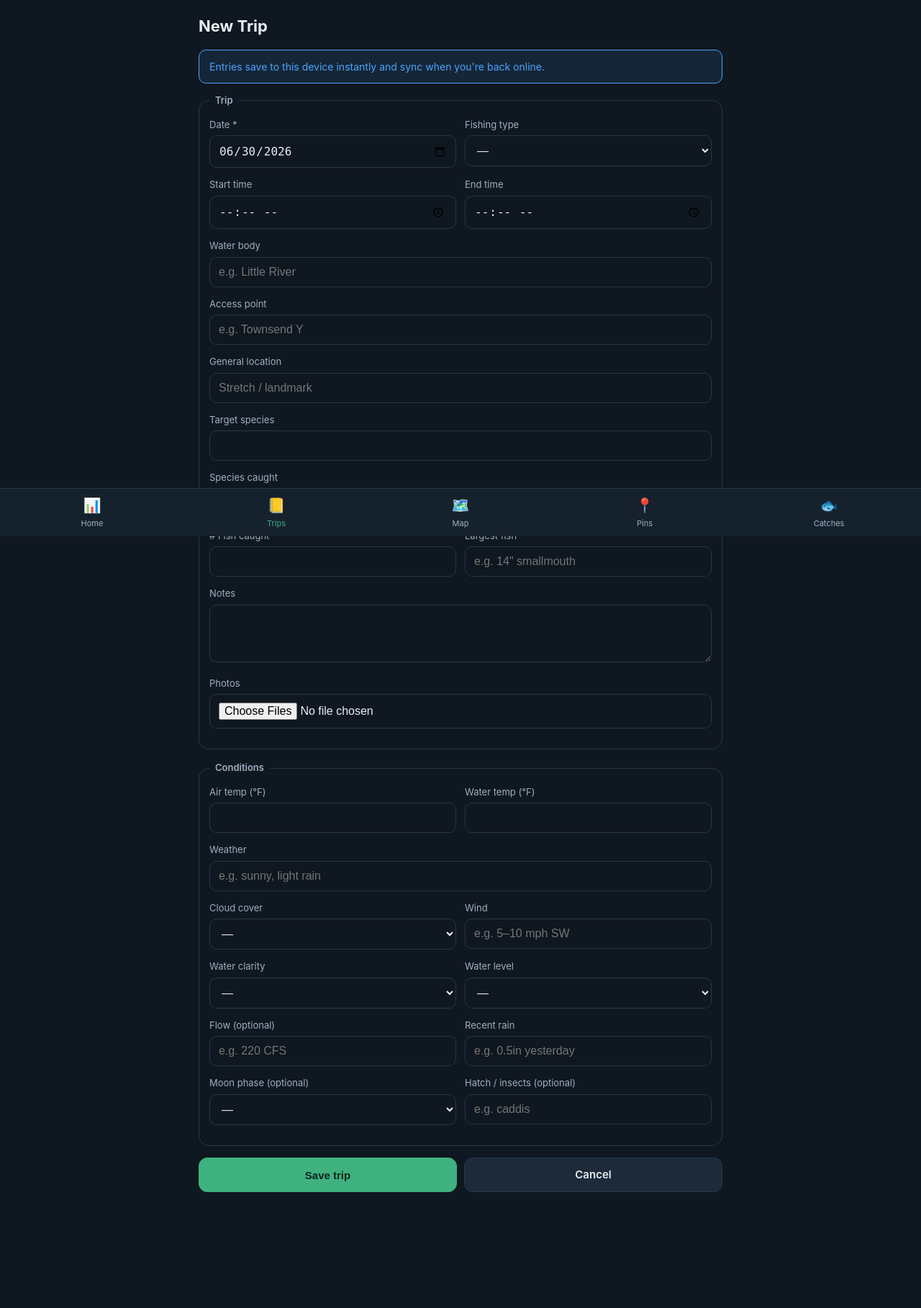
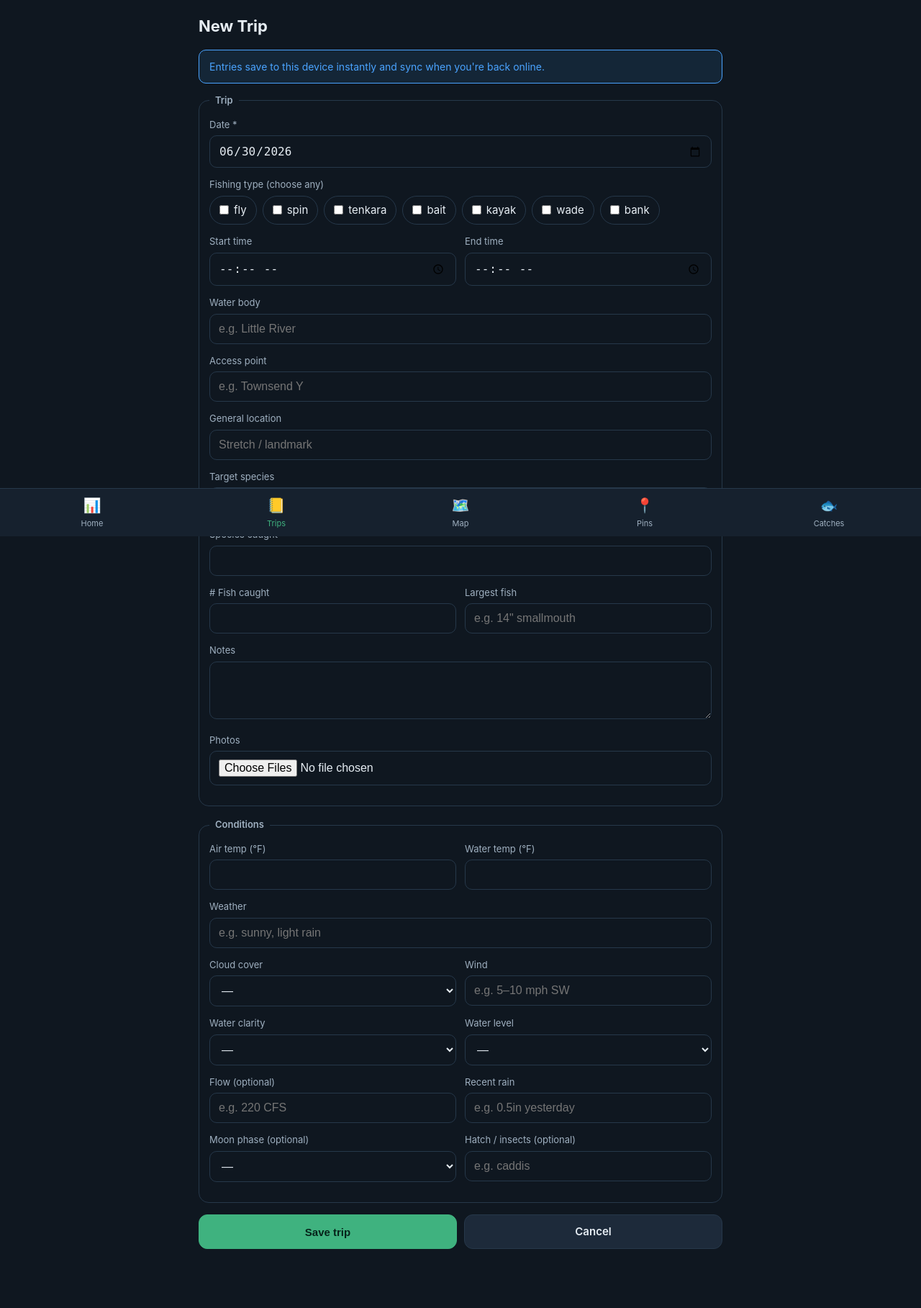
Before and after one commit to BardSec/fish, a Flask app: page /trips/new in a window 1280 px wide. Shown: the part 55-1872 px from the top of the page at 72% size. Before the commit the page ends 1711 px from the top, so only its background shows below. Run offline with Flask 3, Linux system fonts and the light colour scheme; data that the repository does not hold is empty.

Commit message:
Make trip fishing type multi-select
Fishing type was a single-select dropdown; you often fish more than one way
on a trip (e.g. wade + fly). Store one or more types comma-separated in the
existing fishing_type column — backward compatible (a legacy single value is
a valid one-item list) and transparent to the offline sync engine.

- Form: checkbox chips instead of a <select>
- trip_form.js: collect via getAll(), prefill re-checks boxes from CSV
- trips/trip_detail/dashboard: render one pill per type
- Widen column to String(120); bump service worker cache to v2
- Add multi-value round-trip API test

Co-Authored-By: Claude Opus 4.8 (1M context) <noreply@anthropic.com>

```diff
--- a/app/models.py
+++ b/app/models.py
@@ -100,7 +100,10 @@ class Trip(TimestampMixin, db.Model):
     water_body_id = db.Column(db.String(36), db.ForeignKey("water_bodies.id"))
     access_point = db.Column(db.String(160))
     general_location = db.Column(db.String(240))
-    fishing_type = db.Column(db.String(40))  # fly, spin, tenkara, bait, kayak, wade, bank
+    # One or more of FISHING_TYPES, stored comma-separated (e.g. "fly,tenkara").
+    # Kept as a plain string so the offline sync engine treats it like any other
+    # field; a single value (legacy data) is a valid one-item list.
+    fishing_type = db.Column(db.String(120))
     target_species = db.Column(db.String(240))
     species_caught = db.Column(db.String(240))
     fish_count = db.Column(db.Integer, default=0)
--- a/app/static/css/styles.css
+++ b/app/static/css/styles.css
@@ -118,6 +118,19 @@ fieldset { border: 1px solid var(--border); border-radius: var(--radius);
   padding: 14px; margin: 0 0 16px; }
 legend { padding: 0 8px; color: var(--text-dim); font-size: 13px; font-weight: 600; }
 
+/* Multi-select chips (e.g. fishing type) */
+.chips { display: flex; flex-wrap: wrap; gap: 8px; }
+.chips label {
+  display: inline-flex; align-items: center; gap: 7px; margin: 0;
+  padding: 8px 13px; border: 1px solid var(--border); border-radius: 999px;
+  background: var(--bg); color: var(--text); font-size: 15px; cursor: pointer;
+  user-select: none; transition: border-color .12s, color .12s, background .12s;
+}
+.chips input[type="checkbox"] { width: auto; margin: 0; accent-color: var(--accent); }
+.chips label:has(input:checked) {
+  border-color: var(--accent); color: var(--accent); background: var(--bg-elev2);
+}
+
 /* Filters bar */
 .filters { display: grid; grid-template-columns: repeat(2, 1fr); gap: 8px; margin-bottom: 14px; }
 .filters input, .filters select { padding: 9px 10px; font-size: 14px; }
--- a/app/static/js/dashboard.js
+++ b/app/static/js/dashboard.js
@@ -34,7 +34,7 @@
       ? data.recent_trips.map(t => `
         <a class="card tap" href="/trips/${t.id}" style="display:block">
           <strong>${escapeHtml(t.water_body || 'Trip')}</strong>
-          <div class="muted">${fmtDate(t.date)} · ${escapeHtml(t.fishing_type || '')} · ${t.fish_count || 0} fish</div>
+          <div class="muted">${[fmtDate(t.date), (t.fishing_type || '').split(',').map(s => s.trim()).filter(Boolean).join(', '), `${t.fish_count || 0} fish`].filter(Boolean).map(escapeHtml).join(' · ')}</div>
         </a>`).join('')
       : '<p class="muted">No trips yet. Log your first one!</p>';
 
--- a/app/static/js/trip_detail.js
+++ b/app/static/js/trip_detail.js
@@ -42,7 +42,7 @@
       <div class="card">
         <div class="muted">${fmtDate(trip.date)} · ${[trip.start_time, trip.end_time].filter(Boolean).join('–')}</div>
         <div style="margin:6px 0">
-          ${trip.fishing_type ? `<span class="pill accent">${escapeHtml(trip.fishing_type)}</span>` : ''}
+          ${(trip.fishing_type || '').split(',').map(s => s.trim()).filter(Boolean).map(ft => `<span class="pill accent">${escapeHtml(ft)}</span>`).join('')}
           <span class="pill">${trip.fish_count || (trip.catches || []).length} fish</span>
         </div>
         ${field('Access', trip.access_point)}${field('Location', trip.general_location)}
--- a/app/static/js/trip_form.js
+++ b/app/static/js/trip_form.js
@@ -15,6 +15,8 @@
     const fd = new FormData(form());
     const data = {};
     fd.forEach((v, k) => { data[k] = typeof v === 'string' ? v.trim() : v; });
+    // Fishing type is a multi-select (checkbox group) — store comma-separated.
+    data.fishing_type = fd.getAll('fishing_type').join(',');
     if (tripId()) data.id = tripId();
     return data;
   }
@@ -24,7 +26,13 @@
     try { trip = await Data.getTrip(id); } catch (e) { return; }
     const f = form();
     Object.entries(trip).forEach(([k, v]) => {
-      if (f.elements[k] && v != null) f.elements[k].value = v;
+      if (k === 'fishing_type' || v == null || !f.elements[k]) return;
+      f.elements[k].value = v;
+    });
+    // Re-check the fishing-type boxes from the comma-separated value.
+    const types = (trip.fishing_type || '').split(',').map(s => s.trim()).filter(Boolean);
+    f.querySelectorAll('input[name="fishing_type"]').forEach(cb => {
+      cb.checked = types.includes(cb.value);
     });
   }
 
--- a/app/static/js/trips.js
+++ b/app/static/js/trips.js
@@ -18,7 +18,7 @@
       </div>
       <div class="muted">${escapeHtml(t.general_location || '')}</div>
       <div style="margin-top:6px">
-        ${t.fishing_type ? `<span class="pill accent">${escapeHtml(t.fishing_type)}</span>` : ''}
+        ${(t.fishing_type || '').split(',').map(s => s.trim()).filter(Boolean).map(ft => `<span class="pill accent">${escapeHtml(ft)}</span>`).join('')}
         <span class="pill">${t.fish_count || 0} fish</span>
         ${t.weather ? `<span class="pill">${escapeHtml(t.weather)}</span>` : ''}
       </div>
--- a/app/static/sw.js
+++ b/app/static/sw.js
@@ -9,7 +9,7 @@
  *   - /api/*: always network. Data durability is handled by IndexedDB + the
  *     sync queue, not by caching API responses.
  */
-const VERSION = 'v1';
+const VERSION = 'v2';
 const SHELL_CACHE = `fa-shell-${VERSION}`;
 const STATIC_CACHE = `fa-static-${VERSION}`;
 const TILE_CACHE = 'fa-tiles';
--- a/app/templates/trip_form.html
+++ b/app/templates/trip_form.html
@@ -7,13 +7,13 @@
 <form id="trip-form" data-trip-id="{{ trip_id or '' }}">
   <fieldset>
     <legend>Trip</legend>
-    <div class="field-row">
-      <div class="field"><label>Date *</label><input type="date" name="date" required /></div>
-      <div class="field"><label>Fishing type</label>
-        <select name="fishing_type">
-          <option value="">—</option>
-          {% for t in choices.fishing_types %}<option value="{{ t }}">{{ t }}</option>{% endfor %}
-        </select>
+    <div class="field"><label>Date *</label><input type="date" name="date" required /></div>
+    <div class="field">
+      <label>Fishing type <span class="muted">(choose any)</span></label>
+      <div class="chips">
+        {% for t in choices.fishing_types %}
+        <label><input type="checkbox" name="fishing_type" value="{{ t }}" /> {{ t }}</label>
+        {% endfor %}
       </div>
     </div>
     <div class="field-row">
```
Also changed, not shown: tests/test_api.py (+11 -0 lines).
